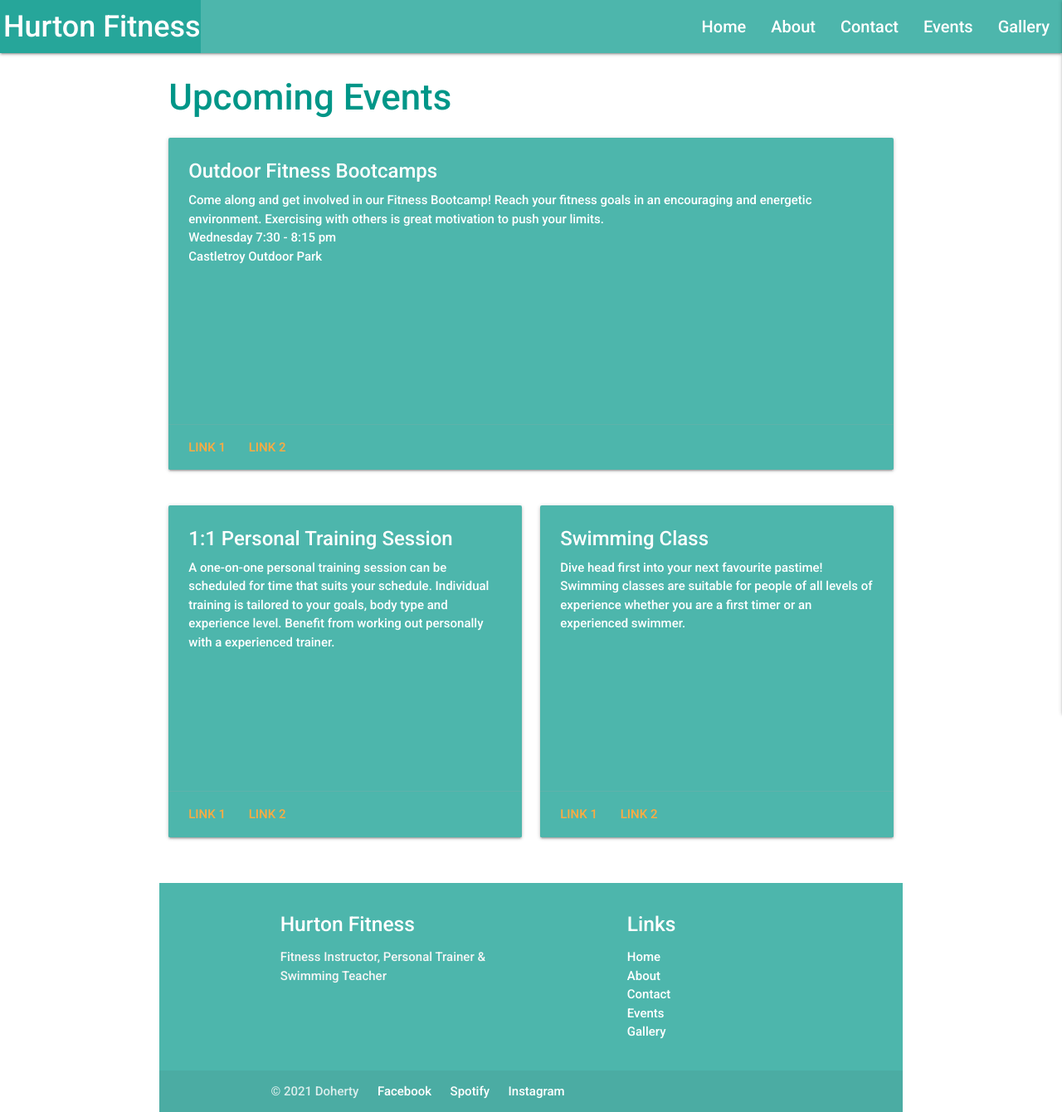
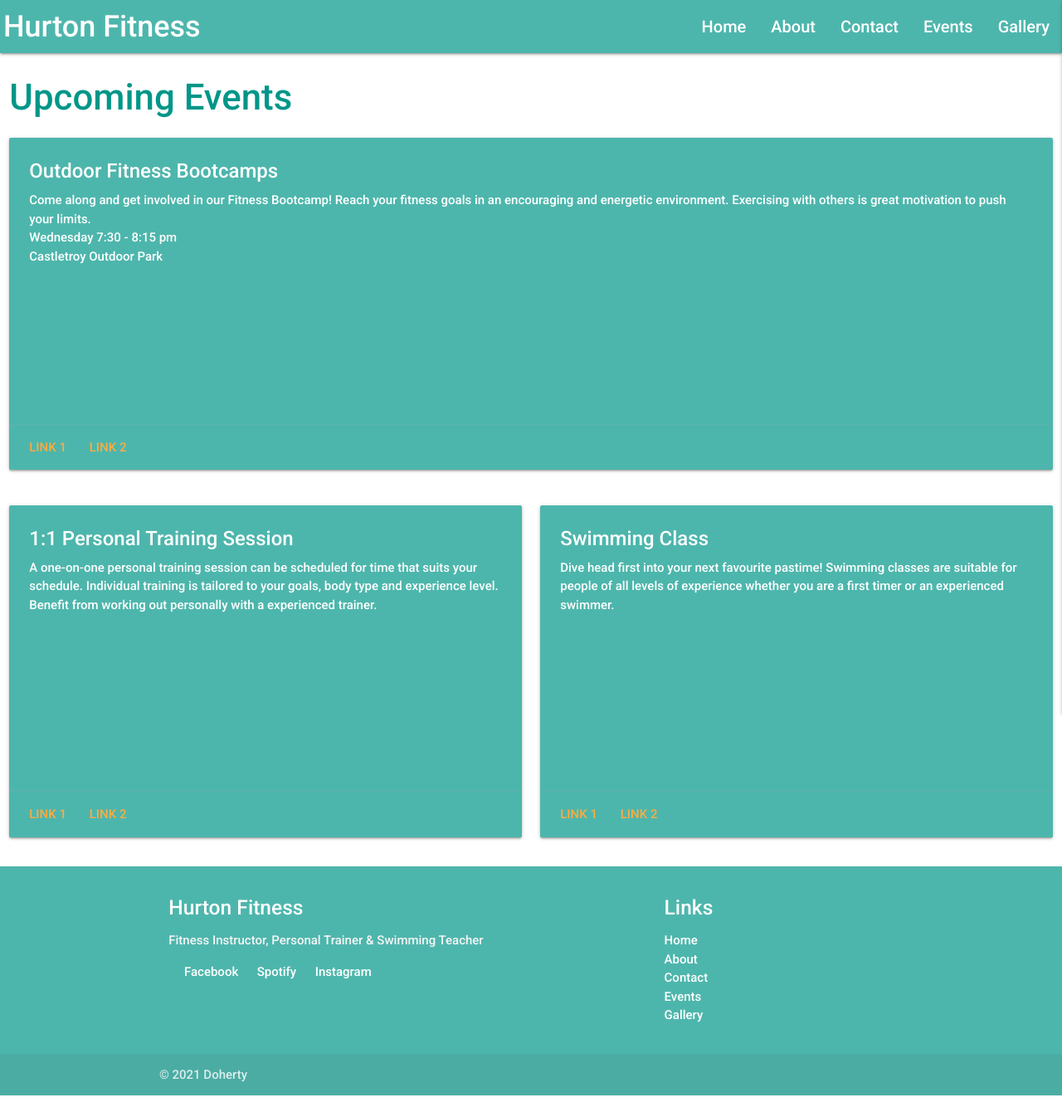
Before and after one commit to alandoherty95/iain-hurton-fitness, a Flask app: page /events in a window 1280 px wide. Shown: the whole page at 83% size. Run offline with Flask 2, Linux system fonts and the light colour scheme; some libraries are stand-ins or nearby versions.

Commit message:
Updated bootstrap link, moved social links in footer

```diff
--- a/static/css/style.css
+++ b/static/css/style.css
@@ -103,10 +103,11 @@
     color: #ffffff;
 }
 
-/* mouse over link */
+/* mouse over link
 a:hover {
     background-color: #26a69a;
 }
+*/
 
 /* selected link */
 a:active {
@@ -116,3 +117,7 @@
 ul.recipe-ingredients {
     line-height: 3rem;
 }
+
+.social-links a {
+    color: #ffffff;
+}
--- a/templates/base.html
+++ b/templates/base.html
@@ -1,19 +1,23 @@
 <!DOCTYPE html>
 <html lang="en">
+
 <head>
     <meta charset="UTF-8">
     <meta http-equiv="X-UA-Compatible" content="IE=edge">
     <meta name="viewport" content="width=device-width, initial-scale=1.0">
-    <link rel="stylesheet" href="https://cdnjs.cloudflare.com/ajax/libs/font-awesome/5.15.3/css/all.min.css" integrity="sha512-iBBXm8fW90+nuLcSKlbmrPcLa0OT92xO1BIsZ+ywDWZCvqsWgccV3gFoRBv0z+8dLJgyAHIhR35VZc2oM/gI1w==" crossorigin="anonymous" type="text/css" />
-    <!-- bootstrap -->
-    <script src="https://cdnjs.cloudflare.com/ajax/libs/twitter-bootstrap/4.6.0/js/bootstrap.min.js" integrity="sha512-XKa9Hemdy1Ui3KSGgJdgMyYlUg1gM+QhL6cnlyTe2qzMCYm4nAZ1PsVerQzTTXzonUR+dmswHqgJPuwCq1MaAg==" crossorigin="anonymous"></script>
+    <!-- font awesome -->
+    <link rel="stylesheet" href="https://cdnjs.cloudflare.com/ajax/libs/font-awesome/5.15.3/css/all.min.css"
+        integrity="sha512-iBBXm8fW90+nuLcSKlbmrPcLa0OT92xO1BIsZ+ywDWZCvqsWgccV3gFoRBv0z+8dLJgyAHIhR35VZc2oM/gI1w=="
+        crossorigin="anonymous" type="text/css" />
     <!-- materialize compiled and minified css -->
-    <link rel="stylesheet" href="https://cdnjs.cloudflare.com/ajax/libs/materialize/1.0.0/css/materialize.min.css" type="text/css">
+    <link rel="stylesheet" href="https://cdnjs.cloudflare.com/ajax/libs/materialize/1.0.0/css/materialize.min.css"
+        type="text/css">
     <link rel="stylesheet" href="{{ url_for('static', filename='css/style.css') }}" type="text/css">
     {% block styles %}
     {% endblock %}
     <title>Hurton Fitness</title>
 </head>
+
 <body>
 
     <header>
@@ -33,7 +37,9 @@
         </nav>
 
         <ul class="right sidenav" id="mobile-demo">
-            <li><h4 class="center-align">Hurton Fitness</h4></li>
+            <li>
+                <h4 class="center-align">Hurton Fitness</h4>
+            </li>
             <li><a href="{{ url_for('home') }}">Home</a></li>
             <li><a href="{{ url_for('about') }}">About</a></li>
             <li><a href="{{ url_for('contact') }}">Contact</a></li>
@@ -49,8 +55,16 @@
         <div class="container">
             <div class="row">
                 <div class="col l6 s12">
+                    <div id="social-links">
                         <h5 class="white-text">Hurton Fitness</h5>
                         <p class="grey-text text-lighten-4">Fitness Instructor, Personal Trainer & Swimming Teacher</p>
+                        <a href="https://www.facebook.com/pages/category/Personal-Blog/Iain-Hurton-Fitness-2181026858613543/"
+                        target="_blank"><i class="fa fa-facebook"></i> Facebook</a>
+                        <a href="https://open.spotify.com/playlist/59xQzFKBIph1NGVyC7e1zB?si=zeuUQVdgRg-gATAyl1OJbg"
+                        target="_blank"><i class="fa fa-spotify"></i> Spotify</a>
+                        <a href="https://www.instagram.com/hurtonsfitness/?hl=en" target="_blank"><i
+                            class="fa fa-instagram"></i> Instagram</a>
+                    </div>
                 </div>
                 <div class="col l4 offset-l2 s12">
                     <h5 class="white-text">Links</h5>
@@ -67,14 +81,12 @@
         <div class="footer-copyright">
             <div class="container">
                 © 2021 Doherty
-                <a href="https://www.facebook.com/pages/category/Personal-Blog/Iain-Hurton-Fitness-2181026858613543/" target="_blank"><i class="fa fa-facebook"></i> Facebook</a>
-                <a href="https://open.spotify.com/playlist/59xQzFKBIph1NGVyC7e1zB?si=zeuUQVdgRg-gATAyl1OJbg" target="_blank"><i class="fa fa-spotify"></i> Spotify</a>
-                <a href="https://www.instagram.com/hurtonsfitness/?hl=en" target="_blank"><i class="fa fa-instagram"></i> Instagram</a>
             </div>
         </div>
     </footer>
 
-    <script src="https://code.jquery.com/jquery-3.6.0.min.js" integrity="sha256-/xUj+3OJU5yExlq6GSYGSHk7tPXikynS7ogEvDej/m4=" crossorigin="anonymous"></script>
+    <script src="https://code.jquery.com/jquery-3.6.0.min.js"
+        integrity="sha256-/xUj+3OJU5yExlq6GSYGSHk7tPXikynS7ogEvDej/m4=" crossorigin="anonymous"></script>
     <!-- Compiled and minified JavaScript -->
     <script src="https://cdnjs.cloudflare.com/ajax/libs/materialize/1.0.0/js/materialize.min.js"></script>
     <script src="{{ url_for('static', filename='js/script.js') }}"></script>
@@ -83,4 +95,5 @@
     {% endblock %}
 
 </body>
+
 </html>
--- a/templates/events.html
+++ b/templates/events.html
@@ -1,18 +1,19 @@
 {% extends "base.html" %}
 {% block content %}
 
-<div class="container">
-    <div class="row">
-        <div class="col">
-            <h3 class="teal-text">Upcoming Events</h3>
-        </div>
+
+<div class="row">
+    <div class="col">
+        <h3 class="teal-text">Upcoming Events</h3>
+    </div>
     <!-- events -->
     <div class="row">
         <div class="col">
-            <div class="card medium teal lighten-2">
+            <div class="card medium hoverable teal lighten-2">
                 <div class="card-content white-text">
                     <span class="card-title">Outdoor Fitness Bootcamps</span>
-                    <p>Come along and get involved in our Fitness Bootcamp! Reach your fitness goals in an encouraging and energetic environment. Exercising with others is great motivation to push your limits.</p>
+                    <p>Come along and get involved in our Fitness Bootcamp! Reach your fitness goals in an encouraging
+                        and energetic environment. Exercising with others is great motivation to push your limits.</p>
                     <p>Wednesday 7:30 - 8:15 pm</p>
                     <p>Castletroy Outdoor Park</p>
                 </div>
@@ -25,10 +26,12 @@
     </div>
     <div class="row">
         <div class="col s12 m6">
-            <div class="card medium teal lighten-2">
+            <div class="card medium hoverable teal lighten-2">
                 <div class="card-content white-text">
                     <span class="card-title">1:1 Personal Training Session</span>
-                    <p>A one-on-one personal training session can be scheduled for time that suits your schedule. Individual training is tailored to your goals, body type and experience level. Benefit from working out personally with a experienced trainer.</p>
+                    <p>A one-on-one personal training session can be scheduled for time that suits your schedule.
+                        Individual training is tailored to your goals, body type and experience level. Benefit from
+                        working out personally with a experienced trainer.</p>
                 </div>
                 <div class="card-action">
                     <a href="#">Link 1</a>
@@ -37,10 +40,11 @@
             </div>
         </div>
         <div class="col s12 m6">
-            <div class="card medium teal lighten-2">
+            <div class="card medium hoverable teal lighten-2">
                 <div class="card-content white-text">
                     <span class="card-title">Swimming Class</span>
-                    <p>Dive head first into your next favourite pastime! Swimming classes are suitable for people of all levels of experience whether you are a first timer or an experienced swimmer.</p>
+                    <p>Dive head first into your next favourite pastime! Swimming classes are suitable for people of all
+                        levels of experience whether you are a first timer or an experienced swimmer.</p>
                 </div>
                 <div class="card-action">
                     <a href="#">Link 1</a>
@@ -49,6 +53,5 @@
             </div>
         </div>
     </div>
-</div>
 
-{% endblock %}
+    {% endblock %}
--- a/templates/gallery.html
+++ b/templates/gallery.html
@@ -1,7 +1,6 @@
 {% extends "base.html" %}
 {% block content %}
 
-<div class="container">
 <div class="row">
     <div class="col">
         <h3 class="teal-text">Gallery</h3>
@@ -15,6 +14,5 @@
     <a class="carousel-item" href="#four!"><img src="https://picsum.photos/200/300/?blur"></a>
     <a class="carousel-item" href="#five!"><img src="https://picsum.photos/id/870/200/300?grayscale&blur=2"></a>
 </div>
-</div>
 
 {% endblock %}
```
Also changed, not shown: templates/about.html (+18 -7 lines), templates/index.html (+16 -7 lines). Lines whose indentation alone changed are shown as unchanged.
